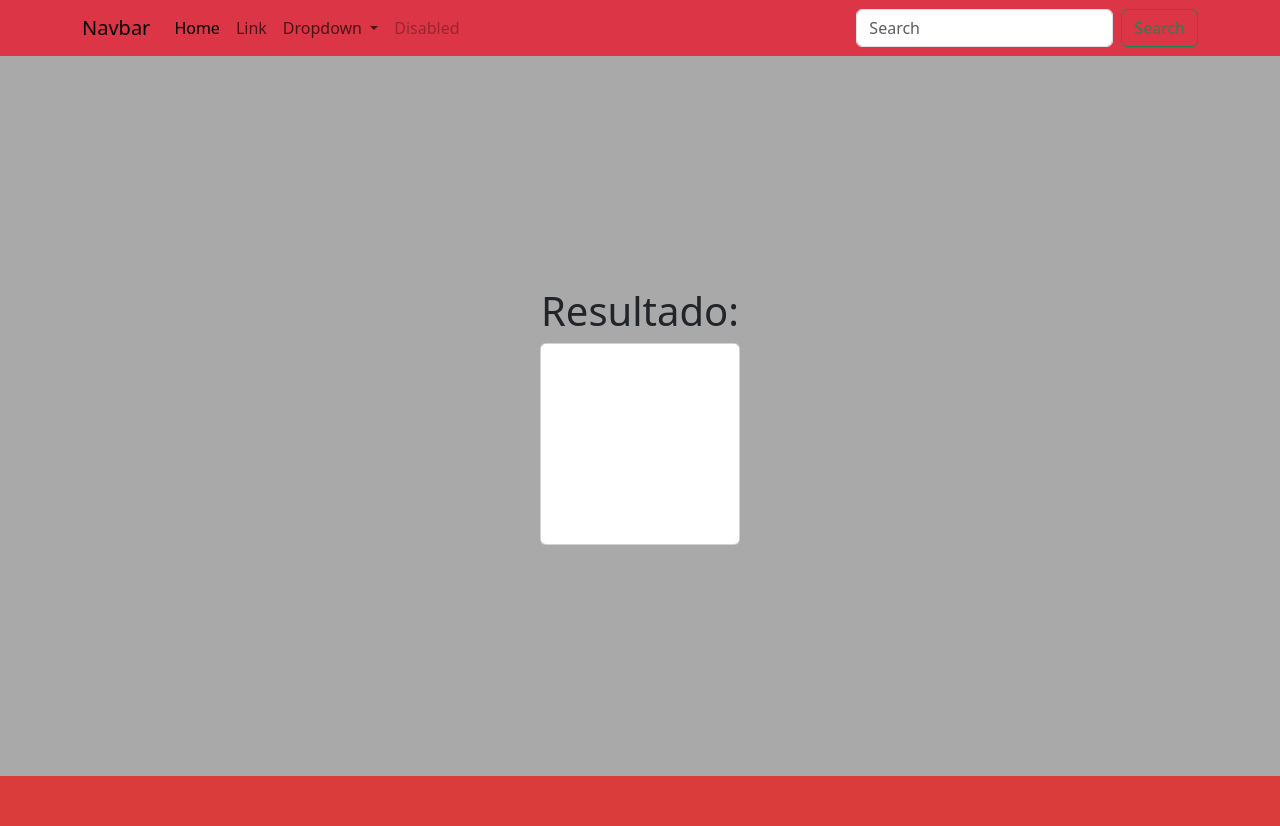
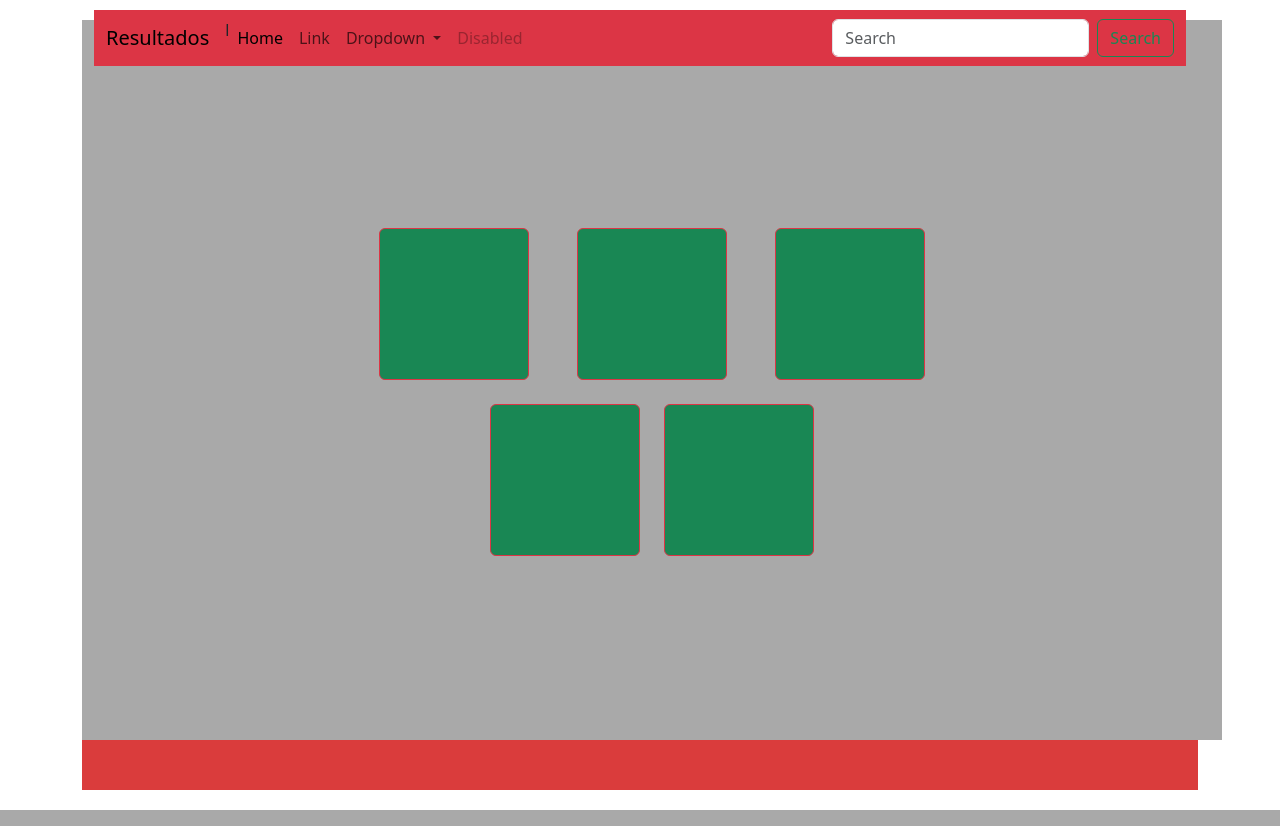
Before and after one commit to Rafael-Marcio/Projeto, a PHP site: page / in a window 1280 px wide. Run offline with PHP 8.4, Linux system fonts and the light colour scheme.

Commit message:
Rafael-Marcio

```diff
--- a/estrutura bootstrap/CSS/index.css
+++ b/estrutura bootstrap/CSS/index.css
@@ -3,7 +3,7 @@ body{
     height: 100vh;
     background-color: rgb(33, 33, 136);
 }
-.resultado{
+#resultado{
     width: 100vw;
     height: 90vh;
     background-color: darkgrey;
@@ -14,11 +14,15 @@ footer{
     background-color: rgb(218, 60, 60);
 }
 .card{
-    width: 200px;
-    height: 200px;
+    width: 150px;
+    height: 150px;
 }
 .card-body{
-    width: 200px;
-    height: 200px;
+    width: 150px;
+    height: 150px;
     font-size: 30px;
 }
+header{
+    height: 10px;
+    margin-top: 10px;
+}
--- a/estrutura bootstrap/index.html
+++ b/estrutura bootstrap/index.html
@@ -7,16 +7,16 @@
     <title>Bootstrap demo</title>
     <link href="https://cdn.jsdelivr.net/npm/bootstrap@5.3.1/dist/css/bootstrap.min.css" rel="stylesheet" integrity="sha384-4bw+/aepP/YC94hEpVNVgiZdgIC5+VKNBQNGCHeKRQN+PtmoHDEXuppvnDJzQIu9" crossorigin="anonymous">
   </head>
-  <body>
-    <header>
+  <body class="container">
+    <header class="container">
       <nav class="navbar navbar-expand-lg bg-danger ">
           <div class="container">
-            <a class="navbar-brand" href="#">Navbar</a>
+            <a class="navbar-brand" href="#">Resultados </a>
             <button class="navbar-toggler" type="button" data-bs-toggle="collapse" data-bs-target="#navbarSupportedContent" aria-controls="navbarSupportedContent" aria-expanded="false" aria-label="Toggle navigation">
               <span class="navbar-toggler-icon"></span>
             </button>
             <div class="collapse navbar-collapse" id="navbarSupportedContent">
-              <ul class="navbar-nav me-auto mb-2 mb-lg-0">
+              <ul class="navbar-nav me-auto mb-2 mb-lg-0">l
                 <li class="nav-item">
                   <a class="nav-link active" aria-current="page" href="#">Home</a>
                 </li>
@@ -46,13 +46,42 @@
           </div>
         </nav>
     </header>
-    <main class="resultado d-flex flex-column justify-content-center align-items-center">
-      <h1>Resultado:</h1>
-      <div class="card">
-        <div class="card-body"></div>
+    <main class="container d-flex flex-column justify-content-center align-items-center" id="resultado">
+      <div class="container d-flex justify-content-center">
+          <div class="row">
+            <div class="col p-4">
+              <div class="card bg-success border-danger">
+                <div class="card-body"></div>
+              </div>
+            </div>
+            <div class="col p-4">
+              <div class="card bg-success border-danger">
+                <div class="card-body"></div>
+              </div>
+            </div>
+            <div class="col p-4">
+              <div class="card bg-success border-danger">
+                <div class="card-body"></div>
+              </div>
+            </div>
+          </div>
+      </div>
+      <div class="container d-flex justify-content-center">
+          <div class="row">
+            <div class="col p-6">
+              <div class="card bg-success border-danger">
+                <div class="card-body"></div>
+              </div>
+            </div>
+            <div class="col p-6">
+              <div class="card bg-success border-danger">
+                <div class="card-body"></div>
+              </div>
+            </div>
+          </div>
       </div>
     </main>
-    <footer></footer>
+    <footer class="container"></footer>
     <script src="https://cdn.jsdelivr.net/npm/bootstrap@5.3.1/dist/js/bootstrap.bundle.min.js" integrity="sha384-HwwvtgBNo3bZJJLYd8oVXjrBZt8cqVSpeBNS5n7C8IVInixGAoxmnlMuBnhbgrkm" crossorigin="anonymous"></script>
   </body>
 </html>
```
